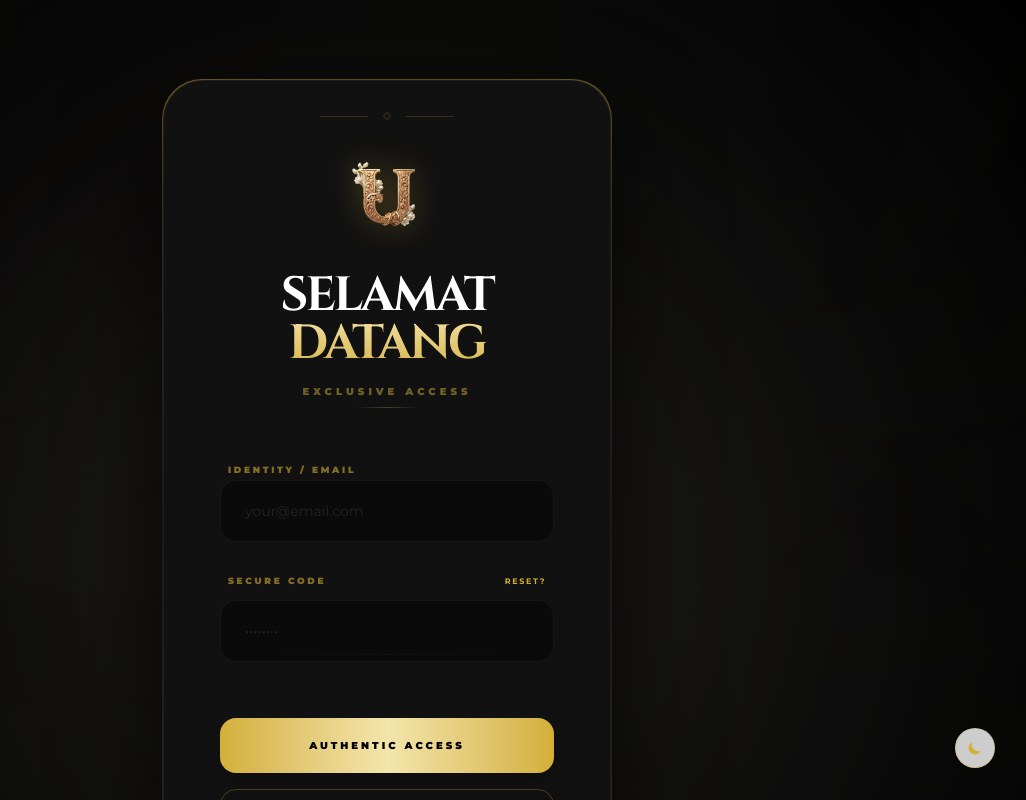
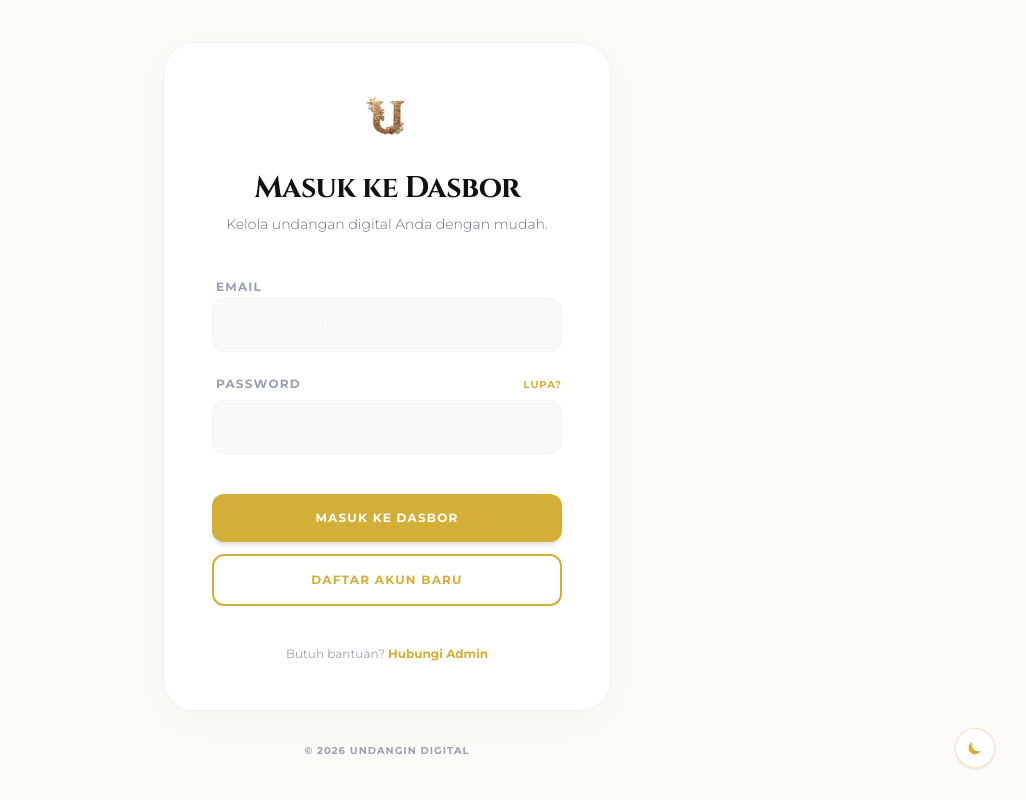
Before and after one commit to Adijoypro/undangin, a Next.js app: page /login in a window 1280 px wide. Shown: the top 800 px of the page, without its empty margins (253-1279 px from the left). Built offline with nearby package versions, Linux system fonts and the light colour scheme.

Commit message:
design: implement Minimalist Luxury login page with warm cream theme

```diff
--- a/src/app/login/LoginButtons.tsx
+++ b/src/app/login/LoginButtons.tsx
@@ -2,7 +2,6 @@
 
 import { useFormStatus } from "react-dom";
 import { login, signup } from "./actions";
-import { motion } from "framer-motion";
 
 export default function LoginButtons() {
   const { pending, action } = useFormStatus();
@@ -11,57 +10,50 @@ export default function LoginButtons() {
   const isSignup = pending && action?.toString().includes("signup");
 
   return (
-    <div className="flex flex-col gap-4">
-      <motion.button
-        whileHover={{ scale: 1.02, boxShadow: "0 0 30px rgba(212, 175, 55, 0.3)" }}
-        whileTap={{ scale: 0.98 }}
+    <div className="flex flex-col gap-3">
+      <button
         formAction={login}
         disabled={pending}
-        className={`w-full py-5 rounded-2xl font-black transition-all uppercase tracking-[0.3em] text-[10px] relative overflow-hidden group ${
+        className={`w-full py-4 rounded-xl font-bold transition-all uppercase tracking-widest text-xs shadow-md flex items-center justify-center gap-2 ${
           pending
-            ? "bg-gray-800 cursor-not-allowed text-gray-500"
-            : "bg-gradient-to-r from-[#D4AF37] via-[#F3E5AB] to-[#D4AF37] text-black shadow-xl"
+            ? "bg-gray-400 cursor-not-allowed text-white"
+            : "bg-[#D4AF37] text-white hover:bg-[#B8962E] active:scale-[0.98]"
         }`}
       >
-        {/* Shine effect */}
-        <div className="absolute inset-0 bg-gradient-to-r from-transparent via-white/40 to-transparent -translate-x-[100%] group-hover:translate-x-[100%] transition-transform duration-1000"></div>
-
         {isLogin ? (
-          <div className="flex items-center justify-center gap-3">
-            <svg className="animate-spin h-4 w-4 text-black" xmlns="http://www.w3.org/2000/svg" fill="none" viewBox="0 0 24 24">
+          <div className="flex items-center justify-center gap-2">
+            <svg className="animate-spin h-4 w-4 text-white" xmlns="http://www.w3.org/2000/svg" fill="none" viewBox="0 0 24 24">
               <circle className="opacity-25" cx="12" cy="12" r="10" stroke="currentColor" strokeWidth="4"></circle>
               <path className="opacity-75" fill="currentColor" d="M4 12a8 8 0 018-8V0C5.373 0 0 5.373 0 12h4zm2 5.291A7.962 7.962 0 014 12H0c0 3.042 1.135 5.824 3 7.938l3-2.647z"></path>
             </svg>
-            <span>Verifying Access</span>
+            <span>Memverifikasi...</span>
           </div>
         ) : (
-          "Authentic Access"
+          "Masuk Ke Dasbor"
         )}
-      </motion.button>
+      </button>
 
-      <motion.button
-        whileHover={{ backgroundColor: "rgba(212, 175, 55, 0.05)" }}
-        whileTap={{ scale: 0.98 }}
+      <button
         formAction={signup}
         disabled={pending}
-        className={`w-full py-5 border rounded-2xl font-black transition-all uppercase tracking-[0.3em] text-[10px] flex items-center justify-center gap-2 ${
+        className={`w-full py-4 border-2 rounded-xl font-bold transition-all uppercase tracking-widest text-xs flex items-center justify-center gap-2 ${
           pending
-            ? "border-white/5 text-gray-600 cursor-not-allowed"
-            : "border-[#D4AF37]/30 text-[#D4AF37] hover:border-[#D4AF37]"
+            ? "border-gray-100 text-gray-300 cursor-not-allowed"
+            : "border-[#D4AF37] text-[#D4AF37] hover:bg-[#D4AF37]/5 active:scale-[0.98]"
         }`}
       >
         {isSignup ? (
-          <div className="flex items-center justify-center gap-3">
+          <div className="flex items-center justify-center gap-2">
             <svg className="animate-spin h-4 w-4 text-[#D4AF37]" xmlns="http://www.w3.org/2000/svg" fill="none" viewBox="0 0 24 24">
               <circle className="opacity-25" cx="12" cy="12" r="10" stroke="currentColor" strokeWidth="4"></circle>
               <path className="opacity-75" fill="currentColor" d="M4 12a8 8 0 018-8V0C5.373 0 0 5.373 0 12h4zm2 5.291A7.962 7.962 0 014 12H0c0 3.042 1.135 5.824 3 7.938l3-2.647z"></path>
             </svg>
-            <span>Creating Identity</span>
+            <span>Mendaftar...</span>
           </div>
         ) : (
-          "Register Account"
+          "Daftar Akun Baru"
         )}
-      </motion.button>
+      </button>
     </div>
   );
 }
--- a/src/app/login/page.tsx
+++ b/src/app/login/page.tsx
@@ -10,121 +10,82 @@ export default function LoginPage() {
   const message = searchParams.get("message");
 
   return (
-    <div className="min-h-screen flex items-center justify-center relative overflow-hidden bg-[#0A0A0A] px-4 py-20">
-
-      {/* LUXURY AMBIANCE */}
-      <div className="absolute inset-0 pointer-events-none">
-        <div className="absolute top-0 left-0 w-full h-full bg-[radial-gradient(circle_at_50%_50%,#1a1a1a_0%,#000_100%)]"></div>
-        <div className="absolute top-1/2 left-1/2 -translate-x-1/2 -translate-y-1/2 w-[800px] h-[800px] bg-[#D4AF37]/5 blur-[120px] rounded-full opacity-50"></div>
-
-        {/* Subtle Silk Texture */}
-        <div className="absolute inset-0 opacity-[0.03] mix-blend-overlay bg-[url('/assets/silk-bg.png')] bg-repeat"></div>
-      </div>
+    <div className="min-h-screen flex items-center justify-center bg-[#FDFBF7] px-4 font-sans selection:bg-[#D4AF37] selection:text-black">
 
       <motion.div
-        initial={{ opacity: 0, y: 30 }}
+        initial={{ opacity: 0, y: 20 }}
         animate={{ opacity: 1, y: 0 }}
-        transition={{ duration: 1, ease: [0.16, 1, 0.3, 1] }}
-        className="max-w-md w-full relative z-10"
+        transition={{ duration: 0.8, ease: "easeOut" }}
+        className="max-w-md w-full"
       >
-        <div className="relative">
-          {/* ORNAMENTAL FRAME */}
-          <div className="absolute -inset-[1px] bg-gradient-to-b from-[#D4AF37]/50 via-[#D4AF37]/10 to-[#D4AF37]/40 rounded-[2.5rem] pointer-events-none"></div>
+        <div className="bg-white p-8 md:p-12 rounded-[2rem] shadow-[0_10px_40px_rgba(0,0,0,0.03)] border border-black/5">
 
-          <div className="bg-[#111111] p-10 md:p-14 rounded-[2.5rem] relative shadow-[0_40px_100px_rgba(0,0,0,0.8)] border border-white/5">
-
-            {/* TOP ORNAMENT */}
-            <div className="absolute top-8 left-1/2 -translate-x-1/2 flex items-center gap-4 opacity-20">
-              <div className="w-12 h-[1px] bg-[#D4AF37]"></div>
-              <div className="w-1.5 h-1.5 rotate-45 border border-[#D4AF37]"></div>
-              <div className="w-12 h-[1px] bg-[#D4AF37]"></div>
-            </div>
-
-            <div className="text-center mb-12 pt-4">
-              <Link href="/" className="inline-block mb-8 relative group">
-                <div className="absolute -inset-4 bg-[#D4AF37]/10 blur-xl rounded-full opacity-0 group-hover:opacity-100 transition-opacity duration-700"></div>
-                <img src="/logo.png" alt="Undangin" className="w-20 h-20 object-contain relative z-10 drop-shadow-[0_0_15px_rgba(212,175,55,0.3)]" />
+          <div className="text-center mb-10">
+            <Link href="/" className="inline-block mb-6">
+              <img src="/logo.png" alt="Undangin" className="w-12 h-12 object-contain mx-auto" />
             </Link>
 
-              <h1 className="font-serif text-4xl md:text-5xl text-white mb-4 tracking-tighter font-bold uppercase">
-                Selamat <span className="text-transparent bg-clip-text bg-gradient-to-b from-[#F3E5AB] to-[#D4AF37]">Datang</span>
+            <h1 className="font-serif text-3xl text-[#111111] mb-2 font-bold tracking-tight">
+              Masuk ke Dasbor
             </h1>
-              <p className="text-[#D4AF37]/50 text-[10px] font-black uppercase tracking-[0.4em] mb-2">
-                Exclusive Access
+            <p className="text-gray-500 text-sm font-light">
+              Kelola undangan digital Anda dengan mudah.
             </p>
-              <div className="h-px w-16 bg-gradient-to-r from-transparent via-[#D4AF37]/30 to-transparent mx-auto"></div>
           </div>
 
           {message && (
-              <motion.div
-                initial={{ opacity: 0, scale: 0.95 }}
-                animate={{ opacity: 1, scale: 1 }}
-                className="mb-10 p-4 bg-red-500/5 border border-red-500/20 text-red-400 text-[10px] uppercase tracking-widest rounded-xl text-center font-bold"
-              >
+            <div className="mb-6 p-4 bg-red-50 border border-red-100 text-red-600 text-xs rounded-xl text-center font-bold">
               {message === "Could not authenticate user" ? "Email atau password salah." : message}
-              </motion.div>
+            </div>
           )}
 
-            <form className="space-y-8">
-              <div className="space-y-3">
-                <label className="text-[9px] font-black uppercase tracking-[0.3em] text-[#D4AF37]/60 ml-2">
-                  Identity / Email
+          <form className="space-y-6">
+            <div className="space-y-2">
+              <label className="text-xs font-bold uppercase tracking-widest text-gray-400 ml-1">
+                Email
               </label>
-                <div className="relative group">
-                  <div className="absolute -inset-px bg-gradient-to-r from-[#D4AF37]/0 via-[#D4AF37]/20 to-[#D4AF37]/0 rounded-2xl opacity-0 group-focus-within:opacity-100 transition-opacity duration-500"></div>
               <input
                 name="email"
                 type="email"
-                    placeholder="your@email.com"
-                    className="w-full bg-black/40 px-6 py-5 rounded-2xl border border-white/5 focus:border-[#D4AF37]/50 outline-none transition-all duration-500 text-white placeholder:text-white/10 text-sm relative z-10"
+                placeholder="nama@email.com"
+                className="w-full bg-[#F9F9F9] px-5 py-4 rounded-xl border border-gray-100 focus:border-[#D4AF37] focus:ring-2 focus:ring-[#D4AF37]/10 outline-none transition-all text-sm"
                 required
               />
             </div>
-              </div>
 
-              <div className="space-y-3">
-                <div className="flex justify-between items-center px-2">
-                  <label className="text-[9px] font-black uppercase tracking-[0.3em] text-[#D4AF37]/60">
-                    Secure Code
+            <div className="space-y-2">
+              <div className="flex justify-between items-center ml-1">
+                <label className="text-xs font-bold uppercase tracking-widest text-gray-400">
+                  Password
                 </label>
-                  <Link href="#" className="text-[8px] font-bold text-[#D4AF37] uppercase tracking-[0.2em] hover:text-white transition-colors">
-                    Reset?
+                <Link href="#" className="text-[10px] font-bold text-[#D4AF37] uppercase tracking-widest hover:underline">
+                  Lupa?
                 </Link>
               </div>
-                <div className="relative group">
-                  <div className="absolute -inset-px bg-gradient-to-r from-[#D4AF37]/0 via-[#D4AF37]/20 to-[#D4AF37]/0 rounded-2xl opacity-0 group-focus-within:opacity-100 transition-opacity duration-500"></div>
               <input
                 name="password"
                 type="password"
                 placeholder="••••••••"
-                    className="w-full bg-black/40 px-6 py-5 rounded-2xl border border-white/5 focus:border-[#D4AF37]/50 outline-none transition-all duration-500 text-white placeholder:text-white/10 text-sm relative z-10"
+                className="w-full bg-[#F9F9F9] px-5 py-4 rounded-xl border border-gray-100 focus:border-[#D4AF37] focus:ring-2 focus:ring-[#D4AF37]/10 outline-none transition-all text-sm"
                 required
               />
             </div>
-              </div>
 
-              <div className="pt-6 relative">
-                <div className="absolute -top-10 left-0 right-0 h-px bg-gradient-to-r from-transparent via-white/5 to-transparent"></div>
+            <div className="pt-4">
               <LoginButtons />
             </div>
           </form>
 
-            <div className="mt-12 text-center">
-              <p className="text-[9px] text-white/20 uppercase tracking-[0.2em] font-medium">
-                Experiencing issues? <Link href="https://wa.me/628123456789" className="text-[#D4AF37] font-bold hover:underline">Private Support</Link>
+          <div className="mt-10 text-center">
+            <p className="text-xs text-gray-400">
+              Butuh bantuan? <Link href="https://wa.me/628123456789" className="text-[#D4AF37] font-bold hover:underline">Hubungi Admin</Link>
             </p>
           </div>
         </div>
-        </div>
 
-        {/* FOOTER DETAIL */}
-        <div className="mt-12 flex items-center justify-center gap-6 opacity-30">
-          <div className="h-px w-12 bg-gradient-to-r from-transparent to-[#D4AF37]"></div>
-          <p className="text-[9px] text-[#D4AF37] font-black uppercase tracking-[0.5em]">
-            Undangin Elite
+        <p className="text-center mt-8 text-[10px] text-gray-400 font-bold uppercase tracking-widest">
+          &copy; 2026 Undangin Digital
         </p>
-          <div className="h-px w-12 bg-gradient-to-l from-transparent to-[#D4AF37]"></div>
-        </div>
       </motion.div>
     </div>
   );
```
Lines whose indentation alone changed are shown as unchanged.
